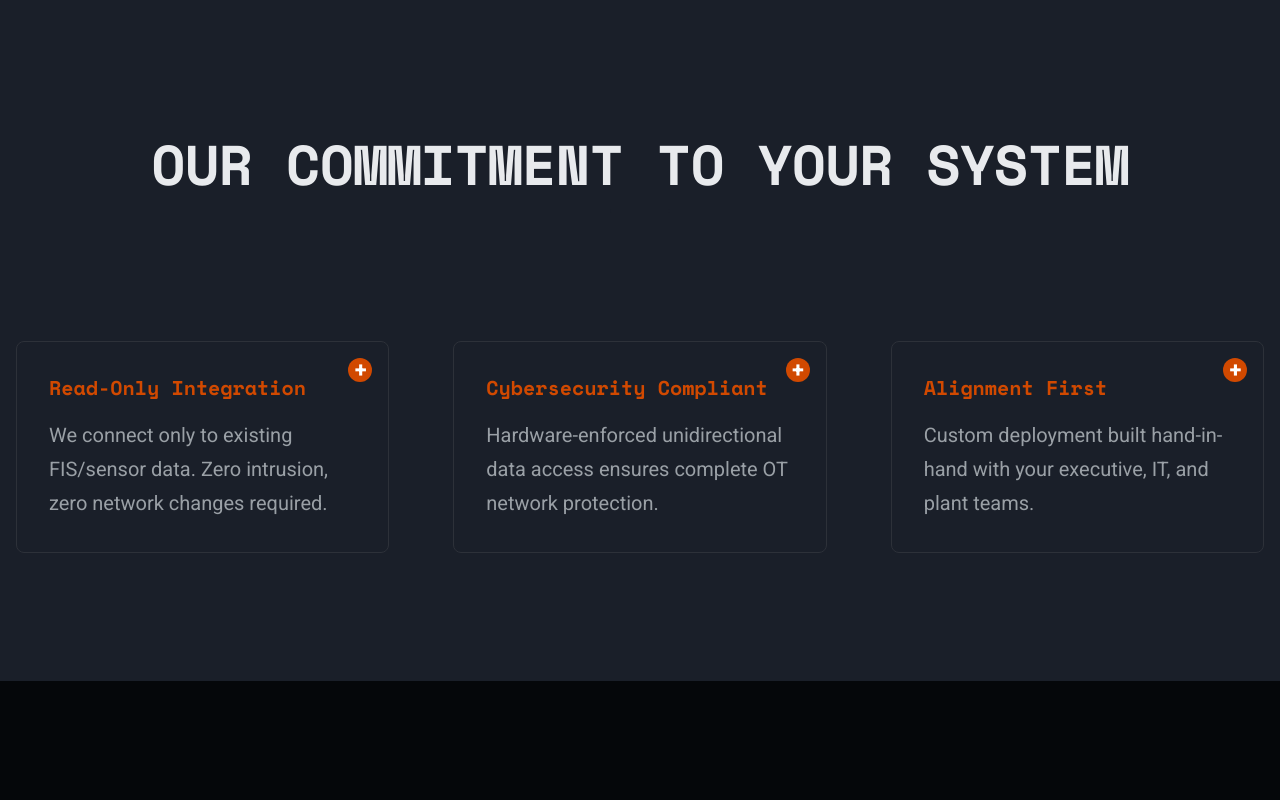
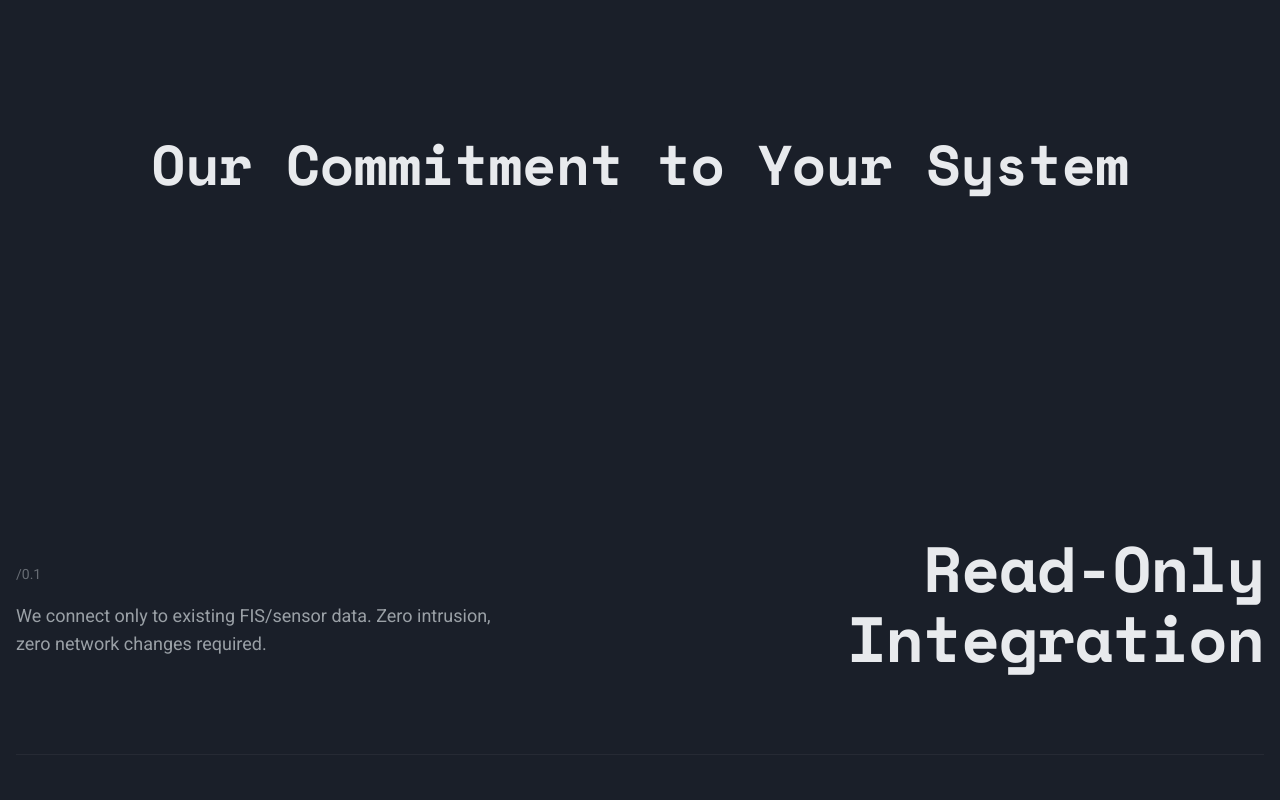
Before and after one commit to andrewgt3/gaia-predictive, a React (Vite) app: page / in a window 1280 px wide. Shown: the part 800-1600 px from the top of the page. Built offline with nearby package versions, Linux system fonts and the light colour scheme.

Commit message:
Redesign Commitment section to Palantir style: clean layout, no cards

```diff
--- a/src/components/Commitment.jsx
+++ b/src/components/Commitment.jsx
@@ -1,54 +1,40 @@
-import React, { useState } from 'react';
+import React from 'react';
 import { useScrollAnimation } from '../hooks/useScrollAnimation';
 
 const Commitment = () => {
     const [ref, isVisible] = useScrollAnimation();
-    const [expandedCard, setExpandedCard] = useState(null);
 
     const commitments = [
         {
+            number: '/0.1',
             title: 'Read-Only Integration',
-            description: 'We connect only to existing FIS/sensor data. Zero intrusion, zero network changes required.',
-            details: 'Our platform integrates seamlessly with your existing Factory Information Systems (FIS) and sensor networks through read-only data connections. This ensures complete operational integrity—no modifications to your production systems, no downtime for installation, and no risk to your existing workflows.'
+            description: 'We connect only to existing FIS/sensor data. Zero intrusion, zero network changes required.'
         },
         {
+            number: '/0.2',
             title: 'Cybersecurity Compliant',
-            description: 'Hardware-enforced unidirectional data access ensures complete OT network protection.',
-            details: 'We employ hardware-enforced data diodes that physically prevent any data from flowing back into your operational technology (OT) network. This unidirectional architecture meets the highest cybersecurity standards and provides absolute protection against external threats, ensuring your critical manufacturing systems remain isolated and secure.'
+            description: 'Hardware-enforced unidirectional data access ensures complete OT network protection.'
         },
         {
+            number: '/0.3',
             title: 'Alignment First',
-            description: 'Custom deployment built hand-in-hand with your executive, IT, and plant teams.',
-            details: 'Every deployment begins with comprehensive stakeholder alignment sessions involving your C-suite, IT leadership, and plant operations teams. We customize our solution to your specific manufacturing environment, existing systems, and business objectives—ensuring seamless adoption and maximum ROI from day one.'
+            description: 'Custom deployment built hand-in-hand with your executive, IT, and plant teams.'
         }
     ];
-
-    const handleCardClick = (index) => {
-        setExpandedCard(expandedCard === index ? null : index);
-    };
 
     return (
         <section id="about" ref={ref} className={`commitment animate-on-scroll ${isVisible ? 'visible' : ''}`}>
             <div className="container">
-                <h2 className="section-title">OUR COMMITMENT TO YOUR SYSTEM</h2>
-                <div className="commitment-grid">
+                <h2 className="section-title">Our Commitment to Your System</h2>
+                <div className="commitment-list">
                     {commitments.map((item, index) => (
-                        <div
-                            key={index}
-                            className={`commitment-card ${expandedCard === index ? 'expanded' : ''}`}
-                            onClick={() => handleCardClick(index)}
-                            role="button"
-                            tabIndex={0}
-                        >
-                            <h3>{item.title}</h3>
-                            <p>{item.description}</p>
-                            {expandedCard === index && (
-                                <div className="card-details">
-                                    <p>{item.details}</p>
-                                </div>
-                            )}
-                            <div className="card-indicator">
-                                {expandedCard === index ? '−' : '+'}
+                        <div key={index} className="commitment-item">
+                            <div className="commitment-left">
+                                <div className="commitment-number">{item.number}</div>
+                                <p className="commitment-description">{item.description}</p>
+                            </div>
+                            <div className="commitment-right">
+                                <h3 className="commitment-title">{item.title}</h3>
                             </div>
                         </div>
                     ))}
--- a/src/index.css
+++ b/src/index.css
@@ -427,92 +427,59 @@ section {
   padding: var(--spacing-xxl) 0;
 }
 
-.commitment-grid {
+.commitment-list {
+  margin-top: calc(var(--spacing-xxl) * 1.5);
+  display: flex;
+  flex-direction: column;
+  gap: calc(var(--spacing-xxl) * 1.5);
+}
+
+.commitment-item {
   display: grid;
-  grid-template-columns: repeat(auto-fit, minmax(300px, 1fr));
+  grid-template-columns: 1fr 1fr;
   gap: var(--spacing-xl);
-  margin-top: var(--spacing-xl);
-}
-
-.commitment-card {
-  background-color: var(--color-surface);
-  padding: var(--spacing-lg);
-  border-radius: 8px;
-  border: 1px solid var(--color-border);
-  transition: all 0.3s ease;
-  cursor: pointer;
-  position: relative;
-  overflow: hidden;
-}
-
-.commitment-card:hover {
-  transform: translateY(-5px);
-  background-color: var(--color-primary);
-  border-color: var(--color-accent);
-  box-shadow: 0 10px 30px rgba(0, 0, 0, 0.3);
-}
-
-.commitment-card.expanded {
-  border-color: var(--color-accent);
-}
-
-.card-details {
-  margin-top: var(--spacing-md);
-  padding-top: var(--spacing-md);
-  border-top: 1px solid var(--color-border);
-  animation: slideDown 0.3s ease-out;
-}
-
-@keyframes slideDown {
-  from {
-    opacity: 0;
-    transform: translateY(-10px);
-  }
-
-  to {
-    opacity: 1;
-    transform: translateY(0);
-  }
-}
-
-.card-details p {
+  align-items: center;
+  padding: var(--spacing-xl) 0;
+  border-bottom: 1px solid rgba(255, 255, 255, 0.05);
+}
+
+.commitment-item:last-child {
+  border-bottom: none;
+}
+
+.commitment-left {
+  display: flex;
+  flex-direction: column;
+  gap: var(--spacing-md);
+}
+
+.commitment-number {
+  font-size: 0.875rem;
   color: var(--color-text-secondary);
-  font-size: 0.9rem;
+  opacity: 0.6;
+  font-family: var(--font-mono);
+}
+
+.commitment-description {
+  font-size: 1.125rem;
   line-height: 1.6;
-}
-
-.card-indicator {
-  position: absolute;
-  top: var(--spacing-md);
-  right: var(--spacing-md);
-  width: 24px;
-  height: 24px;
-  border-radius: 50%;
-  background-color: var(--color-accent);
-  color: #fff;
-  display: flex;
+  color: var(--color-text-secondary);
+  max-width: 500px;
+}
+
+.commitment-right {
+  display: flex;
+  justify-content: flex-end;
   align-items: center;
-  justify-content: center;
-  font-size: 1.25rem;
+}
+
+.commitment-title {
+  font-size: 4rem;
   font-weight: 700;
-  transition: transform 0.3s ease;
-}
-
-.commitment-card.expanded .card-indicator {
-  transform: rotate(180deg);
-}
-
-.commitment-card h3 {
-  color: var(--color-accent);
-  font-size: 1.25rem;
-  margin-bottom: var(--spacing-md);
-  font-weight: 700;
-}
-
-.commitment-card p {
-  font-size: 1.25rem;
-  line-height: 1.7;
-  color: var(--color-text-secondary);
+  color: var(--color-text);
+  line-height: 1.1;
+  text-align: right;
+  letter-spacing: -0.02em;
 }
 
 /* Solutions Styles */
```
